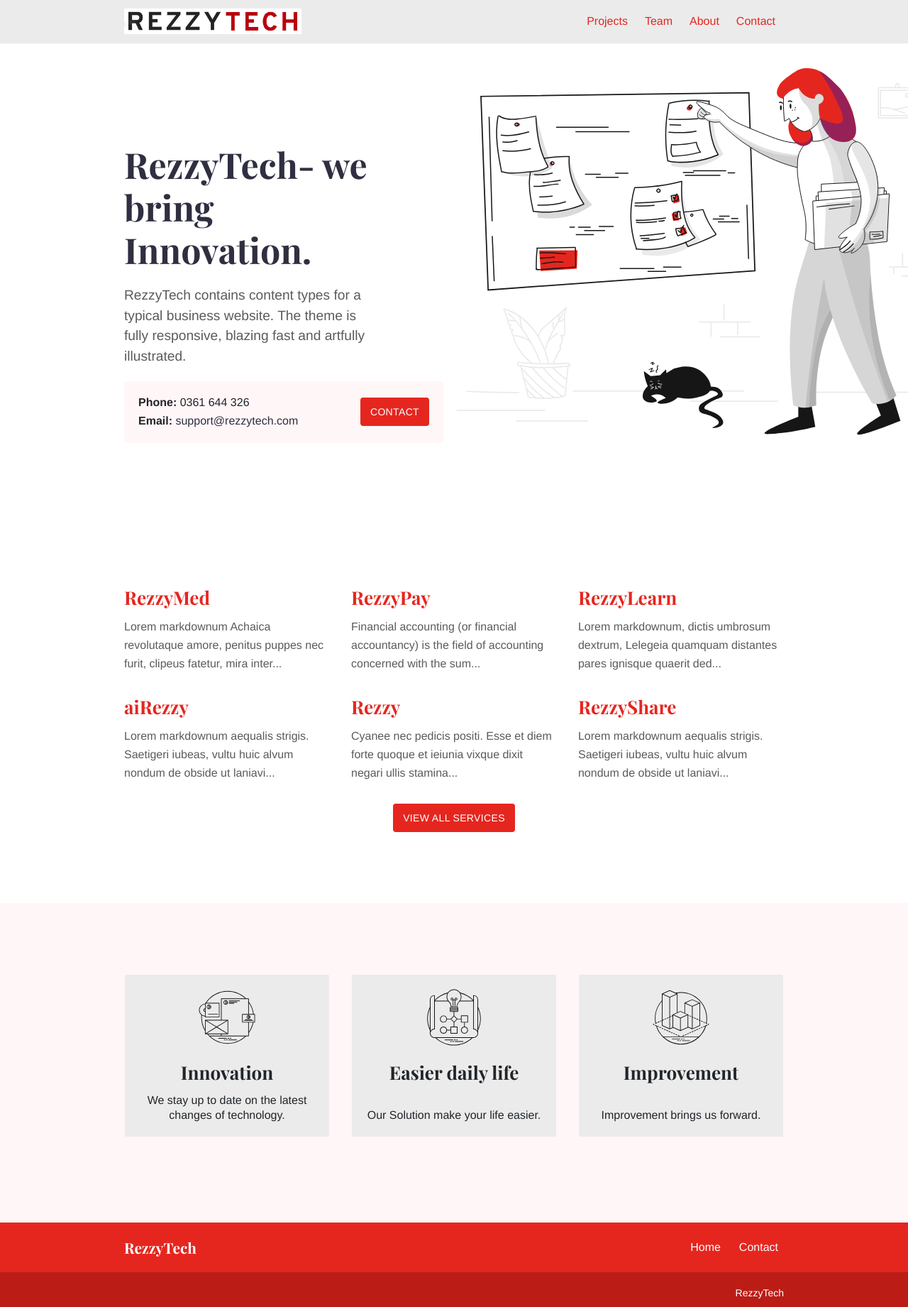
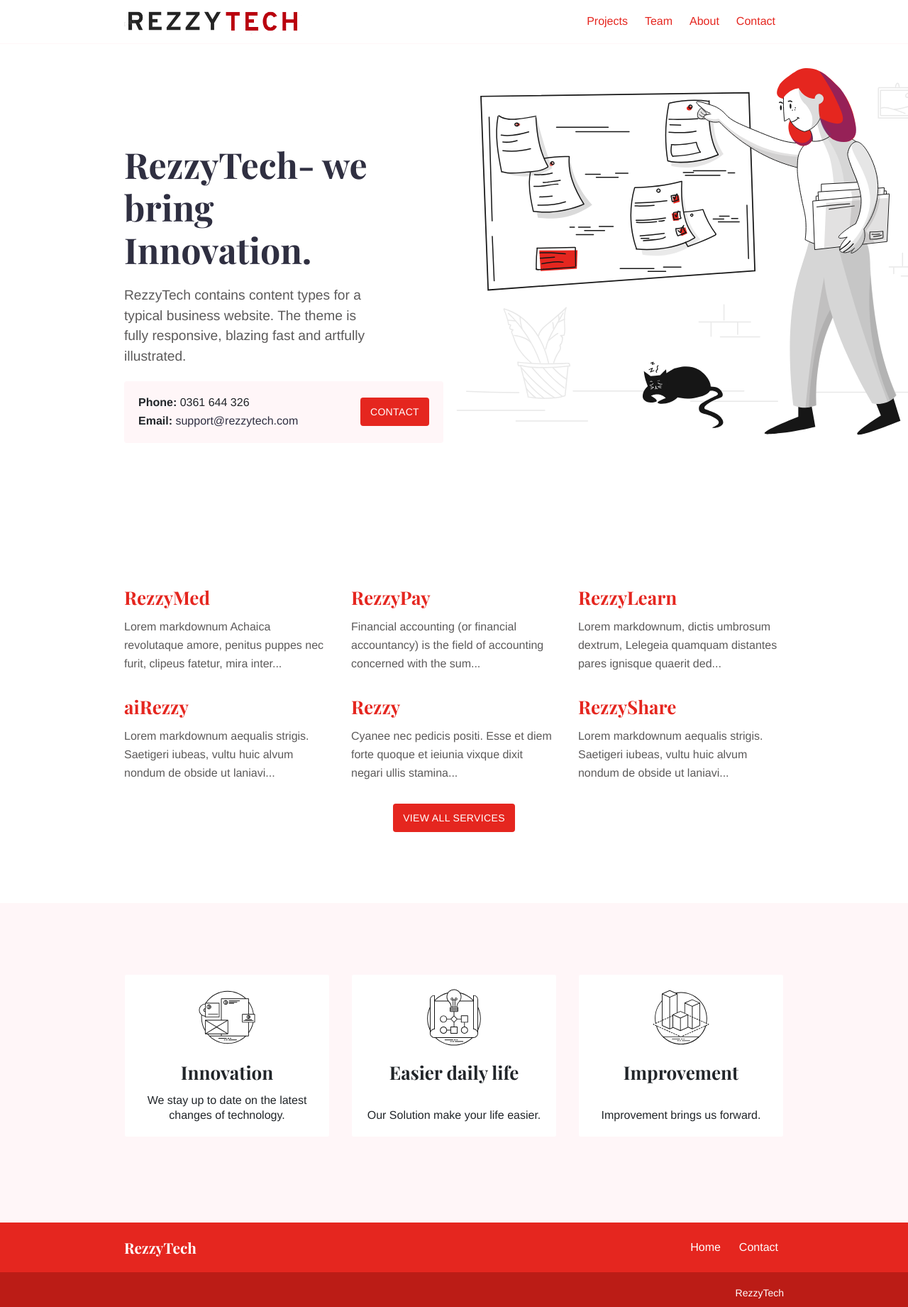
Before and after one commit to madrid95/RezzyTech, a Jekyll site: the page built from index.md, in a window 1280 px wide. Shown: the whole page at 71% size. Built offline with Jekyll 4.4.1, drawn with Linux system fonts in a browser that asks for light colours.

Commit message:
color changed back

```diff
--- a/_sass/components/_feature.scss
+++ b/_sass/components/_feature.scss
@@ -3,7 +3,7 @@
   border: 1px solid $white-offset;
   border-radius: 3px;
   padding: 20px;
-  background-color: #EBEBEB;
+  background-color: #ffffff;
   display: flex;
   align-items: center;
   flex-direction: column;
--- a/_sass/components/_header.scss
+++ b/_sass/components/_header.scss
@@ -1,6 +1,6 @@
 .header {
   color: $primary;
-  background-color: #EBEBEB;
+  background-color: #ffffff;
   display: flex;
   justify-content: space-between;
   align-items: center;
```
